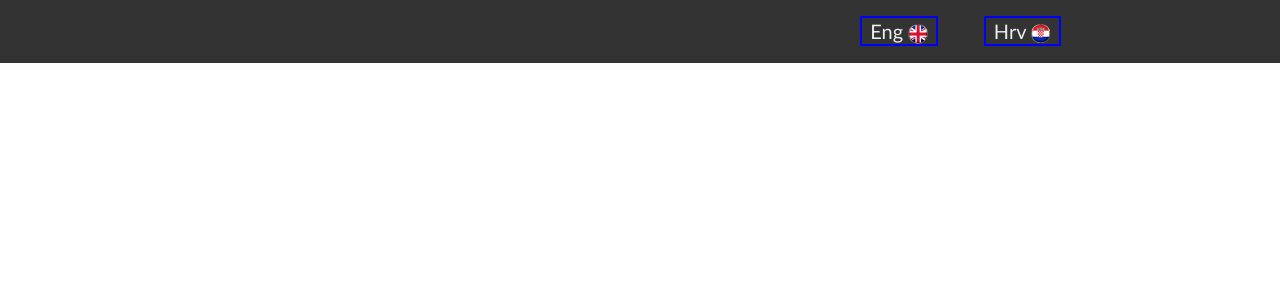
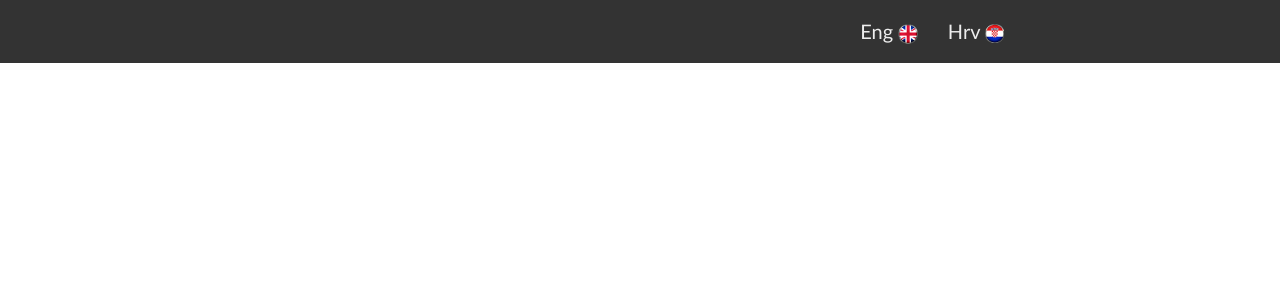
Before and after one commit to desiwork0/Template3, an Angular app in the folder demo_angular/demorouting/: page / in a window 1280 px wide. Shown: the top 300 px of the page. Built offline with nearby package versions, Linux system fonts and the light colour scheme.

Commit message:
problem 4 - klasa stranica dodana u router link active

```diff
--- a/demo_angular/demorouting/src/app/navbar/navbar.component.html
+++ b/demo_angular/demorouting/src/app/navbar/navbar.component.html
@@ -12,14 +12,14 @@
 						<div id="jezik">
 							<div id="s">
 								<span>
-									<a href="index-eng.html" routerLink="/eng" routerLinkActive="active" class="stranica">
+									<a href="index-eng.html" routerLink="/eng" routerLinkActive="active stranica">
 										Eng <img class="zastava" src="assets/zastava.png"
  alt="zastava">
 									</a>
 								</span>
 <!--								<span class="stranica"> -->
 								<span>
-									<a href="#" routerLink="/hrv" routerLinkActive="active" class="stranica">
+									<a href="#" routerLink="/hrv" routerLinkActive="active stranica">
 										Hrv <img class="zastava" src="assets/zastava_h.png" alt="zastava">
 									</a>
 								</span>
```
